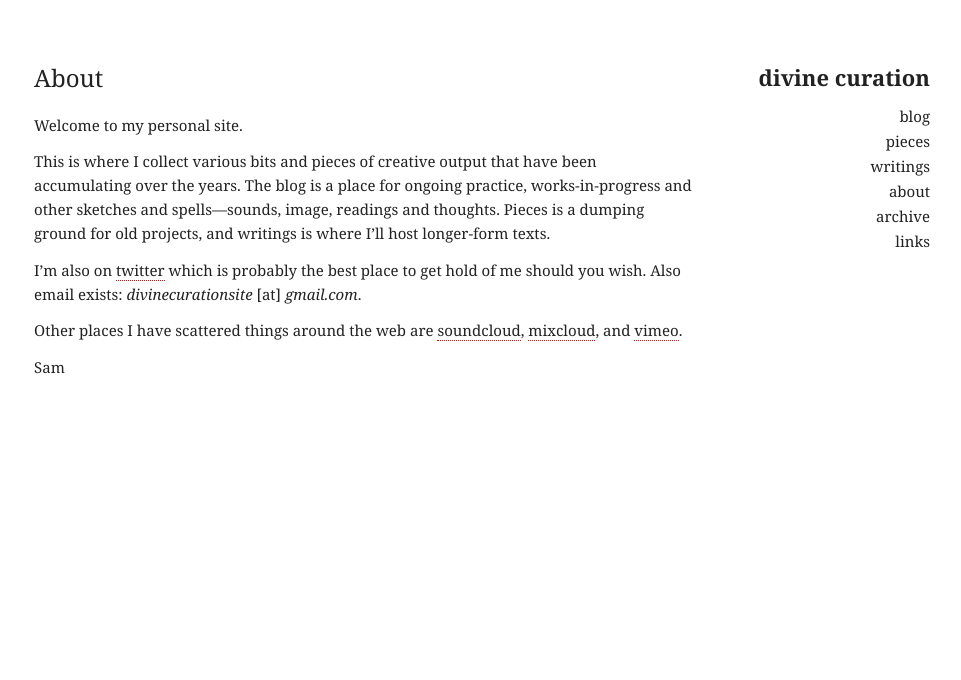
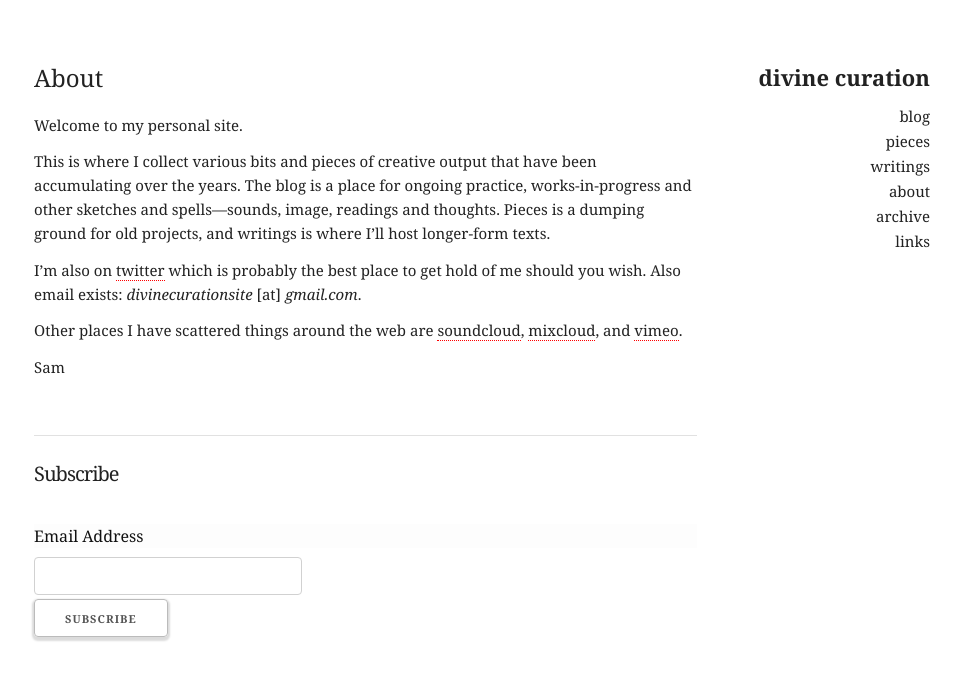
Before and after one commit to divinecuration/divinecuration.github.io, a Jekyll site: the page built from about.md, in a window 1280 px wide. Shown: the top 680 px of the page, without its empty margins (158-1119 px from the left). Built offline with Jekyll 4.4.1, drawn with Linux system fonts in a browser that asks for light colours; comment, search, counter and statistics services are not loaded.

Commit message:
subscribe

```diff
--- /dev/null
+++ b/_includes/mc_subscribe.html
@@ -0,0 +1,26 @@
+<!-- Begin Mailchimp Signup Form -->
+<link href="//cdn-images.mailchimp.com/embedcode/classic-10_7.css" rel="stylesheet" type="text/css">
+<style type="text/css">
+	#mc_embed_signup{background:#fff; clear:left; font:14px Helvetica,Arial,sans-serif; }
+	/* Add your own Mailchimp form style overrides in your site stylesheet or in this style block.
+	   We recommend moving this block and the preceding CSS link to the HEAD of your HTML file. */
+</style>
+<div id="mc_embed_signup">
+<form action="https://github.us18.list-manage.com/subscribe/post?u=802da077ce745395b363137fa&amp;id=b750050b05" method="post" id="mc-embedded-subscribe-form" name="mc-embedded-subscribe-form" class="validate" target="_blank" novalidate>
+    <div id="mc_embed_signup_scroll">
+
+<div class="mc-field-group">
+	<label for="mce-EMAIL">Email Address </label>
+	<input type="email" value="" name="EMAIL" class="required email" id="mce-EMAIL">
+</div>
+	<div id="mce-responses" class="clear">
+		<div class="response" id="mce-error-response" style="display:none"></div>
+		<div class="response" id="mce-success-response" style="display:none"></div>
+	</div>    <!-- real people should not fill this in and expect good things - do not remove this or risk form bot signups-->
+    <div style="position: absolute; left: -5000px;" aria-hidden="true"><input type="text" name="b_802da077ce745395b363137fa_b750050b05" tabindex="-1" value=""></div>
+    <div class="clear"><input type="submit" value="Subscribe" name="subscribe" id="mc-embedded-subscribe" class="button"></div>
+    </div>
+</form>
+</div>
+<script type='text/javascript' src='//s3.amazonaws.com/downloads.mailchimp.com/js/mc-validate.js'></script><script type='text/javascript'>(function($) {window.fnames = new Array(); window.ftypes = new Array();fnames[0]='EMAIL';ftypes[0]='email';fnames[1]='FNAME';ftypes[1]='text';fnames[2]='LNAME';ftypes[2]='text';fnames[3]='ADDRESS';ftypes[3]='address';fnames[4]='PHONE';ftypes[4]='phone';fnames[5]='BIRTHDAY';ftypes[5]='birthday';}(jQuery));var $mcj = jQuery.noConflict(true);</script>
+<!--End mc_embed_signup-->
--- a/about.md
+++ b/about.md
@@ -13,3 +13,11 @@
 Other places I have scattered things around the web are [soundcloud](https://soundcloud.com/samludford), [mixcloud](https://www.mixcloud.com/samludford/), and [vimeo](https://vimeo.com/samuelludford).
 
 Sam
+
+<br />
+<hr />
+
+### Subscribe
+<br />
+
+{% include mc_subscribe.html %}
```
